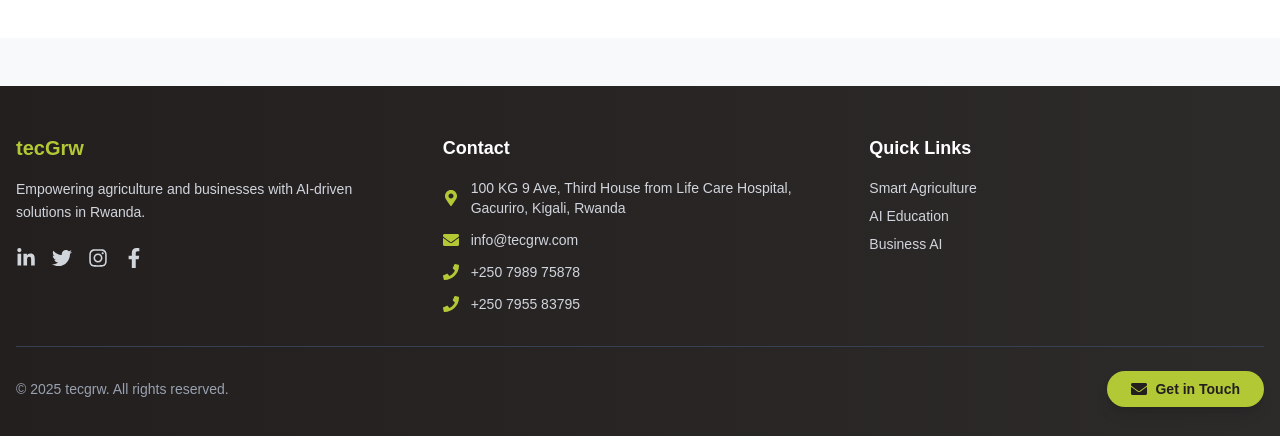
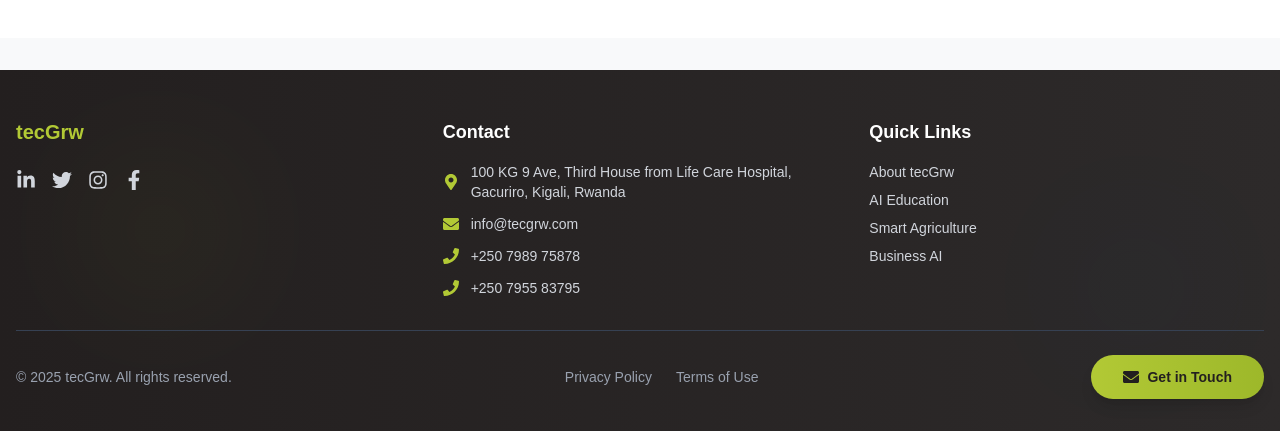
Before and after one commit to tecGrwLtd/tecgrw-website, a Next.js app: page / in a window 1280 px wide. Shown: the part 2905-3341 px from the top of the page. Built offline with nearby package versions, Linux system fonts and the light colour scheme.

Commit message:
feat(legal)

```diff
--- /dev/null
+++ b/src/app/privacy/page.js
@@ -0,0 +1,41 @@
+import Link from "next/link";
+
+export default function PrivacyPolicy() {
+  return (
+    <main className="flex flex-col min-h-screen bg-[#f8f9fa] text-[#231f1f]">
+      <section className="flex-1 container mx-auto px-4 pt-16 pb-12 max-w-3xl">
+        <h1 className="text-3xl font-bold text-[#095aa3] mb-6">Privacy Policy</h1>
+        <p className="mb-4">
+          At <span className="font-semibold">tecGrw</span>, accessible from{" "}
+          <a
+            href="https://tecgrw.com"
+            className="text-[#095aa3] underline"
+          >
+            https://tecgrw.com
+          </a>
+          , we respect your privacy and are committed to protecting your personal
+          information.
+        </p>
+        <p className="mb-4">
+          The information we collect is limited to what you provide through our
+          contact forms or newsletter subscription. This may include your name,
+          email address, and company details. We use this information only to
+          respond to inquiries, provide updates, and share relevant tecGrw
+          content.
+        </p>
+        <p className="mb-4">
+          We do not sell or share your data with third parties, except as
+          required by law. All information is stored securely and used
+          exclusively for communication with you.
+        </p>
+        <p>
+          If you have any concerns or wish to request deletion of your data,
+          please contact us through our {" "}
+          <Link href="/contact" className="text-[#095aa3]">
+            Contact page
+          </Link>
+        </p>
+      </section>
+    </main>
+  );
+}
--- /dev/null
+++ b/src/app/terms/page.js
@@ -0,0 +1,38 @@
+import Link from "next/link";
+
+export default function TermsOfUse() {
+    return (
+    <main className="flex flex-col min-h-screen bg-[#f8f9fa] text-[#231f1f]">
+      <section className="flex-1 container mx-auto px-4 pt-16 pb-12 max-w-3xl">
+        <h1 className="text-3xl font-bold text-[#095aa3] mb-6">Terms of Use</h1>
+        <p className="mb-4">
+          Welcome to <span className="font-semibold">tecGrw</span> (
+          <a
+            href="https://tecgrw.com"
+            className="text-[#095aa3] underline"
+          >
+            https://tecgrw.com
+          </a>
+          ). By accessing or using our website, you agree to these Terms of Use.
+        </p>
+        <p className="mb-4">
+          Our website serves as the digital gateway to tecGrw — showcasing our
+          services, solutions, and contact details. You agree not to misuse the
+          site, attempt unauthorized access, or use the content for purposes
+          other than informational and business engagement with us.
+        </p>
+        <p className="mb-4">
+          Content on this site, including text, images, and branding, is the
+          property of tecGrw unless otherwise stated. You may reference or share
+          our content for informational purposes with proper attribution.
+        </p>
+        <p>
+        For questions regarding these Terms, please reach out via our {" "}
+        <Link href="/contact" className="text-[#095aa3]">
+            Contact page
+        </Link>
+        </p>
+      </section>
+    </main>
+  );
+}
--- a/src/components/Footer.js
+++ b/src/components/Footer.js
@@ -8,31 +8,35 @@ import {
   FaTwitter,
   FaMapMarkerAlt,
   FaEnvelope,
-    FaPhone } from 'react-icons/fa';
+  FaPhone
+} from 'react-icons/fa';
 
 const Footer = () => {
   return (
     <>
-      <footer className="w-full bg-gradient-to-r from-[#231f1f] to-[#2d2a2a] text-white pt-12 pb-8 mt-12">
-        <div className="max-w-7xl mx-auto px-4">
+      <footer className="w-full bg-gradient-to-r from-[#231f1f] to-[#2d2a2a] text-white pt-12 pb-8 mt-8 relative overflow-hidden">
+        {/* background pattern */}
+        <div className="absolute inset-0 opacity-5">
+          <div className="absolute top-20 left-20 w-40 h-40 bg-[#b2c935] rounded-full blur-3xl"></div>
+          <div className="absolute bottom-20 right-20 w-32 h-32 bg-[#095aa3] rounded-full blur-3xl"></div>
+        </div>
+
+        <div className="max-w-7xl mx-auto px-4 relative z-10">
           <div className="grid grid-cols-1 md:grid-cols-3 gap-8 mb-8">
             {/* Company Info */}
             <div className="space-y-4">
               <h3 className="text-xl font-bold text-[#b2c935] mb-4">tecGrw</h3>
-              <p className="text-gray-300 text-sm leading-relaxed">
-                Empowering agriculture and businesses with AI-driven solutions in Rwanda.
-              </p>
               <div className="flex space-x-4 pt-2">
-                <a href="https://www.linkedin.com/company/tecgrw.com" target="_blank" rel="noopener noreferrer" aria-label="LinkedIn" className="text-gray-300 hover:text-[#b2c935] transition-colors duration-200">
+                <a href="https://www.linkedin.com/company/tecgrw.com" target="_blank" rel="noopener noreferrer" aria-label="LinkedIn" className="text-gray-300 hover:text-[#b2c935] transition-all duration-200 hover:scale-110">
                   <FaLinkedinIn className="w-5 h-5" />
                 </a>
-                <a href="https://x.com/tecgrw" target="_blank" rel="noopener noreferrer" aria-label="Twitter/X" className="text-gray-300 hover:text-[#b2c935] transition-colors duration-200">
+                <a href="https://x.com/tecgrw" target="_blank" rel="noopener noreferrer" aria-label="Twitter/X" className="text-gray-300 hover:text-[#b2c935] transition-all duration-200 hover:scale-110">
                   <FaTwitter className="w-5 h-5" />
                 </a>
-                <a href="https://www.instagram.com/tecgrw/" target="_blank" rel="noopener noreferrer" aria-label="Facebook" className="text-gray-300 hover:text-[#b2c935] transition-colors duration-200">
+                <a href="https://www.instagram.com/tecgrw/" target="_blank" rel="noopener noreferrer" aria-label="Instagram" className="text-gray-300 hover:text-[#b2c935] transition-all duration-200 hover:scale-110">
                   <FaInstagram className="w-5 h-5" />
                 </a>
-                <a href="https://www.facebook.com/tecGrw1" target="_blank" rel="noopener noreferrer" aria-label="Instagram" className="text-gray-300 hover:text-[#b2c935] transition-colors duration-200">
+                <a href="https://www.facebook.com/tecGrw1" target="_blank" rel="noopener noreferrer" aria-label="Facebook" className="text-gray-300 hover:text-[#b2c935] transition-all duration-200 hover:scale-110">
                   <FaFacebookF className="w-5 h-5" />
                 </a>
               </div>
@@ -42,7 +46,7 @@ const Footer = () => {
             <div className="space-y-4">
               <h4 className="text-lg font-semibold text-white mb-4">Contact</h4>
               <div className="space-y-3 text-sm text-gray-300">
-                <div className="flex items-center space-x-3">
+                <div className="flex items-center space-x-3 hover:text-gray-200 transition-colors duration-200">
                   <FaMapMarkerAlt className="w-4 h-4 text-[#b2c935] flex-shrink-0" />
                   <span>100 KG 9 Ave, Third House from Life Care Hospital, Gacuriro, Kigali, Rwanda</span>
                 </div>
@@ -65,22 +69,47 @@ const Footer = () => {
             <div className="space-y-4">
               <h4 className="text-lg font-semibold text-white mb-4">Quick Links</h4>
               <div className="space-y-2 text-sm">
-                <Link href="/solutions/smart-agriculture" className="block text-gray-300 hover:text-[#b2c935] transition-colors duration-200">Smart Agriculture</Link>
-                <Link href="/solutions/ai-education" className="block text-gray-300 hover:text-[#b2c935] transition-colors duration-200">AI Education</Link>
-                <Link href="/solutions/business-ai" className="block text-gray-300 hover:text-[#b2c935] transition-colors duration-200">Business AI</Link>
+                <Link href="/our-story" className="block text-gray-300 hover:text-[#b2c935] transition-colors duration-200 hover:translate-x-1 transform">About tecGrw</Link>
+                <Link href="/solutions/ai-education" className="block text-gray-300 hover:text-[#b2c935] transition-colors duration-200 hover:translate-x-1 transform">AI Education</Link>
+                <Link href="/solutions/smart-agriculture" className="block text-gray-300 hover:text-[#b2c935] transition-colors duration-200 hover:translate-x-1 transform">Smart Agriculture</Link>
+                <Link href="/solutions/business-ai" className="block text-gray-300 hover:text-[#b2c935] transition-colors duration-200 hover:translate-x-1 transform">Business AI</Link>
               </div>
             </div>
           </div>
 
+          {/* CTA Button - above bottom bar on mobile */}
+          <div className="flex justify-center mb-6 md:mb-0 md:hidden">
+            <Link
+              href="/contact"
+              className="inline-flex items-center px-8 py-3 rounded-full bg-gradient-to-r from-[#b2c935] to-[#9db82a] text-[#231f1f] font-bold text-sm shadow-lg hover:shadow-xl hover:from-[#095aa3] hover:to-[#074a8c] hover:text-white transition-all duration-300 transform hover:scale-105 focus:outline-none focus-visible:ring-2 focus-visible:ring-[#095aa3] focus-visible:ring-offset-2"
+            >
+              <FaEnvelope className="w-4 h-4 mr-2" />
+              Get in Touch
+            </Link>
+          </div>
+
           {/* Bottom Bar */}
           <div className="border-t border-gray-700 pt-6 flex flex-col md:flex-row md:items-center md:justify-between">
+            {/* Left side */}
             <div className="text-center md:text-left text-sm text-gray-400 mb-4 md:mb-0">
-            &copy; {new Date().getFullYear()} tecgrw. All rights reserved.
+              &copy; {new Date().getFullYear()} tecGrw. All rights reserved.
             </div>
-            <div className="flex justify-center md:justify-end">
+
+            {/* Policy Links */}
+            <div className="flex justify-center space-x-6 text-sm mb-4 md:mb-0">
+              <Link href="/privacy" className="text-gray-400 hover:text-[#b2c935] transition-colors duration-200">
+                Privacy Policy
+              </Link>
+              <Link href="/terms" className="text-gray-400 hover:text-[#b2c935] transition-colors duration-200">
+                Terms of Use
+              </Link>
+            </div>
+
+            {/* Right side CTA - hidden on mobile */}
+            <div className="hidden md:flex justify-center md:justify-end">
               <Link
                 href="/contact"
-                className="inline-flex items-center px-6 py-2 rounded-full bg-[#b2c935] text-[#231f1f] font-semibold text-sm shadow-lg hover:bg-[#095aa3] hover:text-white transition-colors duration-200 focus:outline-none focus-visible:ring-2 focus-visible:ring-[#095aa3] focus-visible:ring-offset-2"
+                className="inline-flex items-center px-8 py-3 rounded-full bg-gradient-to-r from-[#b2c935] to-[#9db82a] text-[#231f1f] font-bold text-sm shadow-lg hover:shadow-xl hover:from-[#095aa3] hover:to-[#074a8c] hover:text-white transition-all duration-300 transform hover:scale-105 focus:outline-none focus-visible:ring-2 focus-visible:ring-[#095aa3] focus-visible:ring-offset-2"
               >
                 <FaEnvelope className="w-4 h-4 mr-2" />
                 Get in Touch
```
Lines whose indentation alone changed are shown as unchanged.
